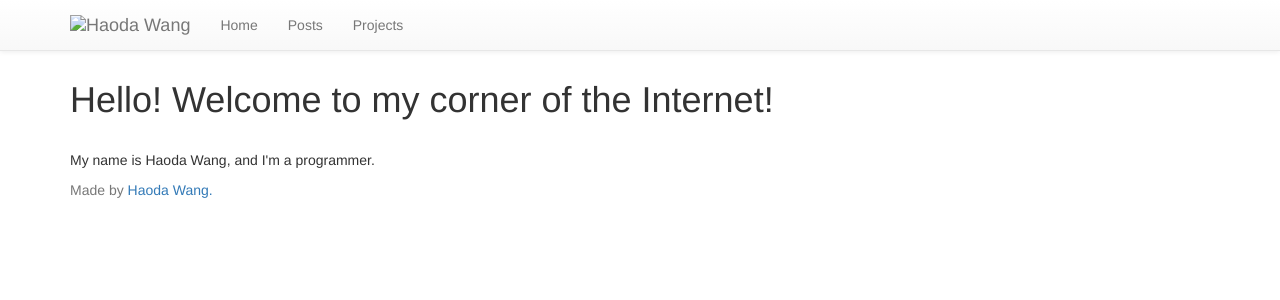
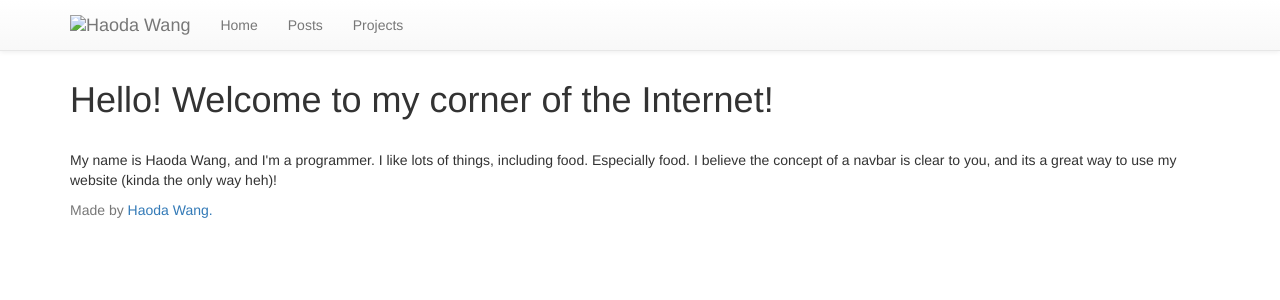
Before and after one commit to rootw4re/h313.github.io, a Jekyll site: the page built from index.html, in a window 1280 px wide. Shown: the top 300 px of the page. Built offline with Jekyll 4.4.1, drawn with Linux system fonts in a browser that asks for light colours.

Commit message:
rambling

```diff
--- a/index.html
+++ b/index.html
@@ -5,5 +5,5 @@ layout: default
 <div class="container">
   <h1>Hello! Welcome to my corner of the Internet!</h1>
   <br>
-  <p>My name is Haoda Wang, and I'm a programmer.</p>
+  <p>My name is Haoda Wang, and I'm a programmer. I like lots of things, including food. Especially food. I believe the concept of a navbar is clear to you, and its a great way to use my website (kinda the only way heh)!</p>
 </div>
```
